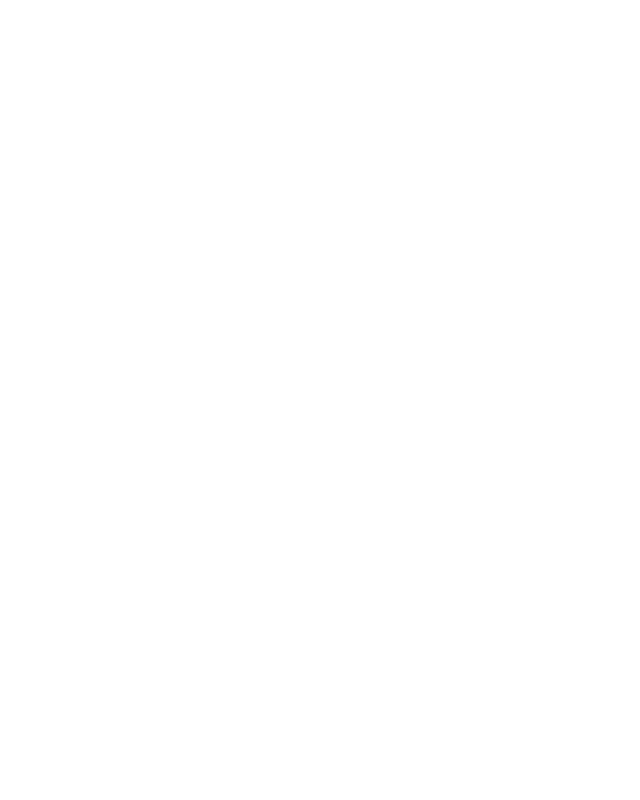
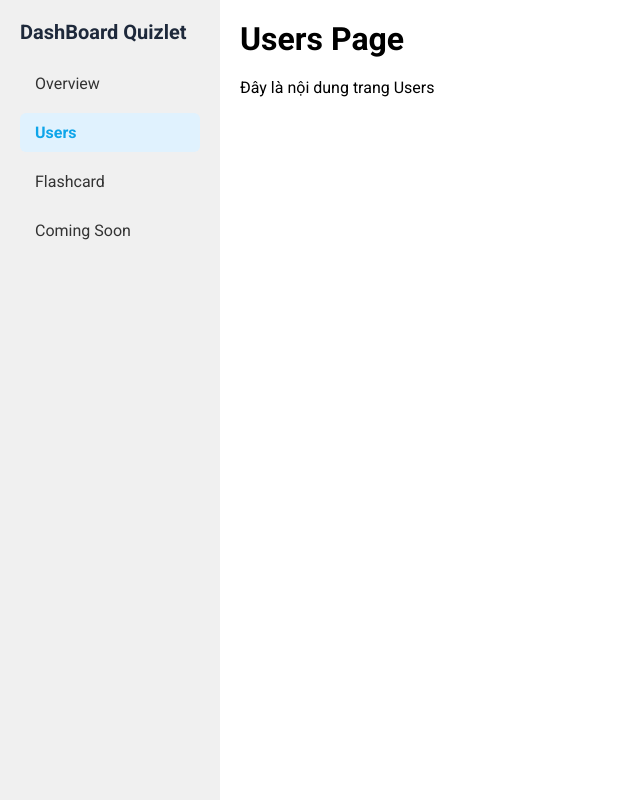
Before and after one commit to tnanh1407/quizletWebApp, a React (Vite) app in the folder FrontEnd/: page /dashboard/user in a window 1280 px wide. Before the commit this address had no page. Shown: the whole page, without its empty margins (0-640 px from the left). Built offline with nearby package versions, Linux system fonts and the light colour scheme.

Commit message:
nối đường dẫn menu dashboard

```diff
--- a/FrontEnd/src/App.jsx
+++ b/FrontEnd/src/App.jsx
@@ -48,6 +48,9 @@
 import LearningMaterials from "./components/Navbar/Page/ClassRoom/ClassChildren/LearningMaterials/LearningMaterials.jsx";
 import Members from "./components/Navbar/Page/ClassRoom/ClassChildren/Members/Members.jsx";
 
+import DashBoardFlashCard from "./components/DashBoard/Flashcard.jsx";
+import DashBoardUsers from "./components/DashBoard/Users.jsx";
+import DashBoardOverview from "./components/DashBoard/Overview.jsx";
 function App() {
   const [isPadded, setIsPadded] = useState(true);
   const [isAddFlashCard, setIsAddFlashCard] = useState(true);
@@ -141,9 +144,9 @@
           </Route>
 
           <Route element={<DashBoardLayOut />}>
-            <Route path="/dashboard" element={<DashBoard />} />
-            <Route path="/dashboard" element={<NewFolder />} />
-            <Route path="/dashboard" element={<CreateClass />} />
+            <Route path="/dashboard/overview" element={<DashBoardOverview />} />
+            <Route path="/dashboard/user" element={<DashBoardUsers />} />
+            <Route path="/dashboard/dashboardflashcard" element={<DashBoardFlashCard />} />
           </Route>
 
           {/* Function Flash Card - Learn - Test */}
--- a/FrontEnd/src/components/DashBoard/DashBoard.jsx
+++ /dev/null
@@ -1,7 +0,0 @@
-export default function DashBoard() {
-  return (
-    <>
-      <h1>Children DashBoard</h1>
-    </>
-  );
-}
--- a/FrontEnd/src/components/DashBoard/Users.jsx
+++ b/FrontEnd/src/components/DashBoard/Users.jsx
@@ -1,4 +1,4 @@
-export default function Users() {
+export default function DashBoardUsers() {
   return (
     <div>
       <h1>Users Page</h1>
--- a/FrontEnd/src/components/Layout/DashBoardLayOut.jsx
+++ b/FrontEnd/src/components/Layout/DashBoardLayOut.jsx
@@ -10,17 +10,17 @@
         <nav>
           <ul>
             <li>
-              <NavLink to="overview" end className={({ isActive }) => isActive ? "active" : ""}>
+              <NavLink to="/dashboard/overview" end className={({ isActive }) => isActive ? "active" : ""}>
                 Overview
               </NavLink>
             </li>
             <li>
-              <NavLink to="users" className={({ isActive }) => isActive ? "active" : ""}>
+              <NavLink to="/dashboard/user" className={({ isActive }) => isActive ? "active" : ""}>
                 Users
               </NavLink>
             </li>
             <li>
-              <NavLink to="flashcard" className={({ isActive }) => isActive ? "active" : ""}>
+              <NavLink to="/dashboard/dashboardflashcard" className={({ isActive }) => isActive ? "active" : ""}>
                 Flashcard
               </NavLink>
             </li>
```
